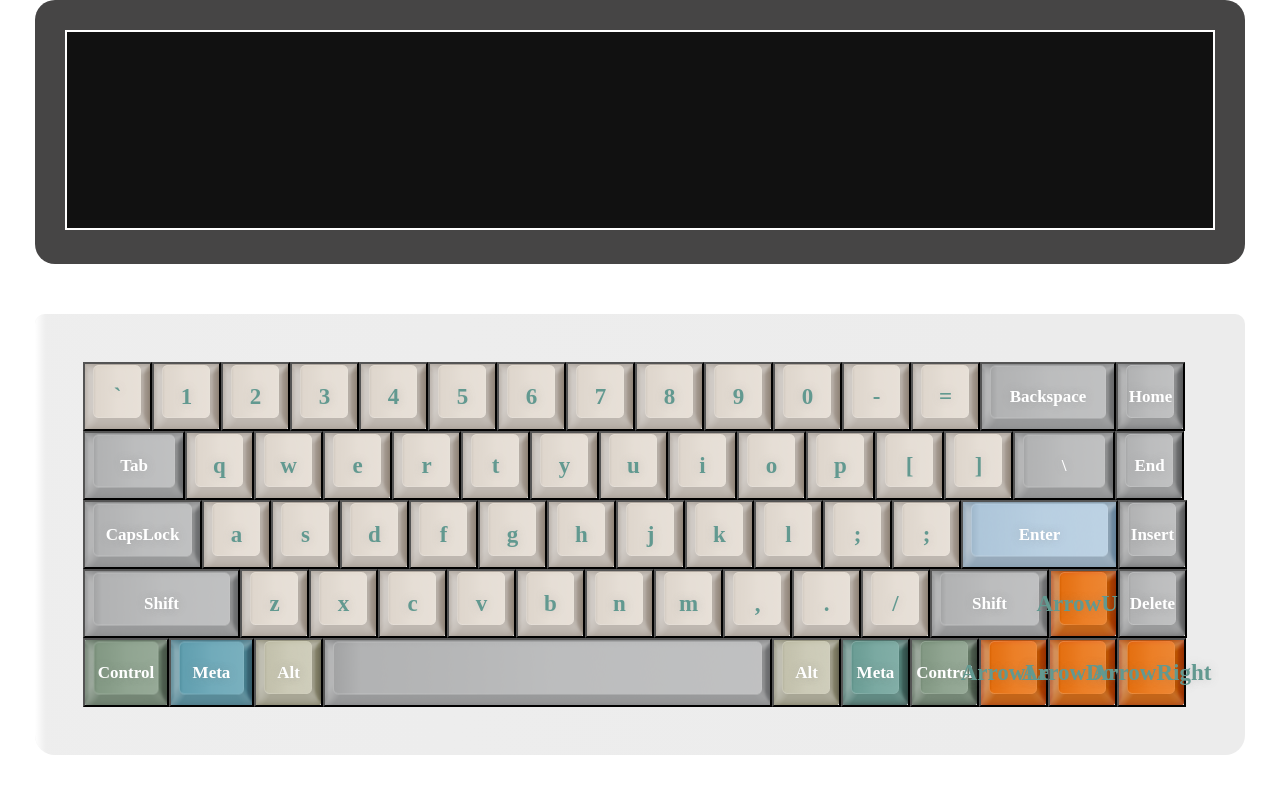
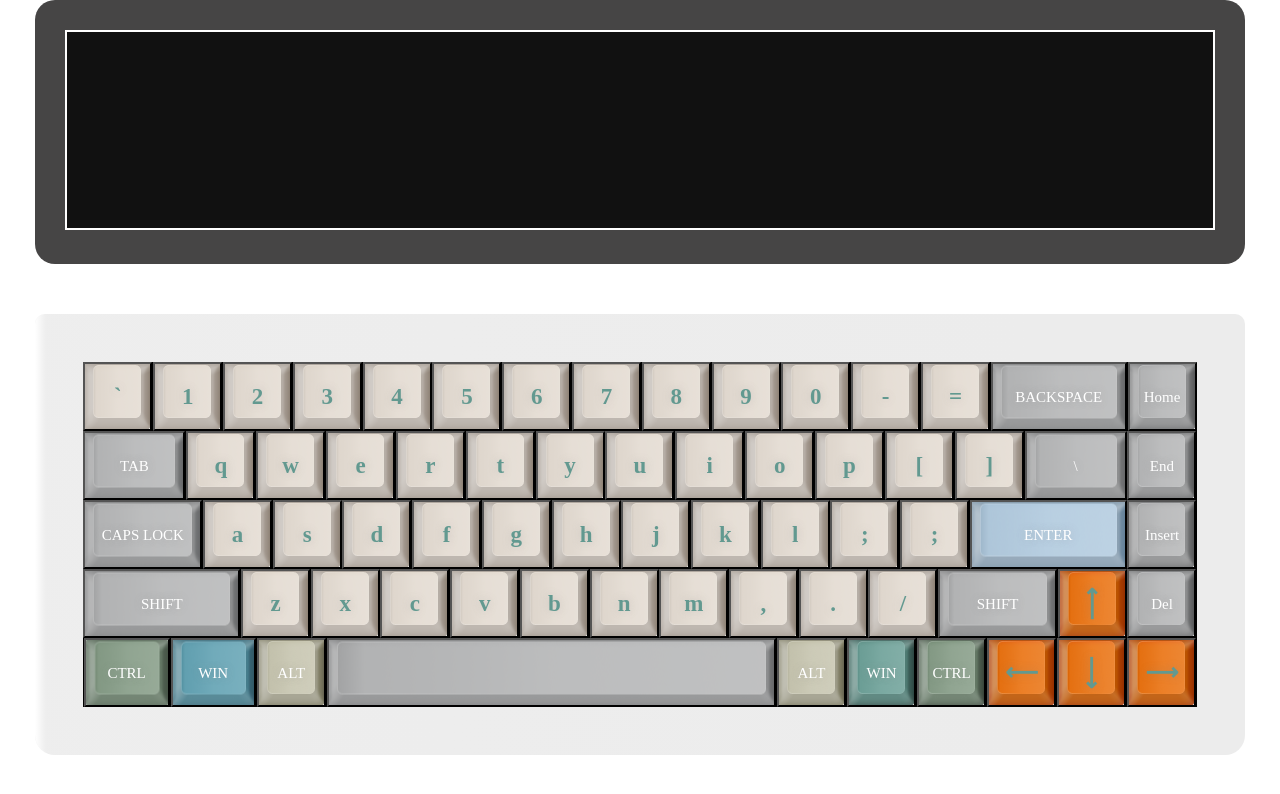
Before and after one commit to sined903/virtual-keyboard, a website built with webpack: page src/template.html in a window 1280 px wide. Built offline with nearby package versions, Linux system fonts and the light colour scheme.

Commit message:
feat: add text or icon for special btn, add animation

```diff
--- a/src/js/index.js
+++ b/src/js/index.js
@@ -4,10 +4,9 @@ import keys from './modules/keys';
 
 import createContainers from './modules/create-container';
 import createKeyboard from './modules/create-keyboard';
+/* import { keyPress, clickKeyboard } from './modules/keyboard-event'; */
 
 createContainers();
 createKeyboard(keys);
-
-document.addEventListener('keydown', (event) => {
-  console.log(event);
-});
+/* keyPress();
+clickKeyboard(); */
--- a/src/js/modules/create-keyboard.js
+++ b/src/js/modules/create-keyboard.js
@@ -4,11 +4,21 @@ const createKeyboard = (keys) => {
   keys.en.forEach((element) => {
     const button = document.createElement('button');
     button.className = element.class;
+
     const symb = document.createElement('div');
+    const btnMask = document.createElement('div');
+    btnMask.className = 'keyboard__mask';
     symb.className = 'keyboard__symbol';
-    symb.textContent = element.key;
+    button.dataset.code = element.code;
+    if (element.changeText) {
+      symb.textContent = element.text;
+    } else {
+      symb.textContent = element.key;
+      button.dataset.entry = element.code;
+    }
 
     button.append(symb);
+    button.append(btnMask);
     keyboard.append(button);
   });
 };
--- a/src/js/modules/keys.js
+++ b/src/js/modules/keys.js
@@ -181,6 +181,8 @@ const keys = {
       shiftKey: false,
       repeat: false,
       class: 'keyboard__button keyboard__button_back',
+      changeText: true,
+      text: 'BACKSPACE',
     },
     {
       key: 'Home',
@@ -194,6 +196,8 @@ const keys = {
       shiftKey: false,
       repeat: false,
       class: 'keyboard__button keyboard__button_grey',
+      changeText: true,
+      text: 'Home',
     },
     {
       key: 'Tab',
@@ -207,6 +211,8 @@ const keys = {
       shiftKey: false,
       repeat: false,
       class: 'keyboard__button keyboard__button_tab',
+      changeText: true,
+      text: 'TAB',
     },
     {
       key: 'q',
@@ -389,6 +395,8 @@ const keys = {
       shiftKey: false,
       repeat: false,
       class: 'keyboard__button keyboard__button_grey',
+      changeText: true,
+      text: 'End',
     },
     {
       key: 'CapsLock',
@@ -402,6 +410,8 @@ const keys = {
       shiftKey: false,
       repeat: false,
       class: 'keyboard__button keyboard__button_caps',
+      changeText: true,
+      text: 'CAPS LOCK',
     },
     {
       key: 'a',
@@ -558,6 +568,8 @@ const keys = {
       shiftKey: false,
       repeat: false,
       class: 'keyboard__button keyboard__button_enter',
+      changeText: true,
+      text: 'ENTER',
     },
     {
       key: 'Insert',
@@ -571,6 +583,8 @@ const keys = {
       shiftKey: false,
       repeat: false,
       class: 'keyboard__button keyboard__button_grey',
+      changeText: true,
+      text: 'Insert',
     },
     {
       key: 'Shift',
@@ -584,6 +598,8 @@ const keys = {
       shiftKey: true,
       repeat: false,
       class: 'keyboard__button keyboard__button_lshift',
+      changeText: true,
+      text: 'SHIFT',
     },
     {
       key: 'z',
@@ -727,6 +743,8 @@ const keys = {
       shiftKey: true,
       repeat: false,
       class: 'keyboard__button keyboard__button_caps',
+      changeText: true,
+      text: 'SHIFT',
     },
     {
       key: 'ArrowUp',
@@ -740,6 +758,8 @@ const keys = {
       shiftKey: false,
       repeat: false,
       class: 'keyboard__button keyboard__button_arrup',
+      changeText: true,
+      text: '⟶',
     },
     {
       key: 'Delete',
@@ -753,6 +773,8 @@ const keys = {
       shiftKey: false,
       repeat: false,
       class: 'keyboard__button keyboard__button_grey',
+      changeText: true,
+      text: 'Del',
     },
     {
       key: 'Control',
@@ -766,6 +788,8 @@ const keys = {
       shiftKey: false,
       repeat: false,
       class: 'keyboard__button keyboard__button_lctrl',
+      changeText: true,
+      text: 'CTRL',
     },
     {
       key: 'Meta',
@@ -779,6 +803,8 @@ const keys = {
       shiftKey: false,
       repeat: false,
       class: 'keyboard__button keyboard__button_win',
+      changeText: true,
+      text: 'WIN',
     },
     {
       key: 'Alt',
@@ -792,6 +818,8 @@ const keys = {
       shiftKey: false,
       repeat: false,
       class: 'keyboard__button keyboard__button_ralt',
+      changeText: true,
+      text: 'ALT',
     },
     {
       key: ' ',
@@ -818,6 +846,8 @@ const keys = {
       shiftKey: false,
       repeat: false,
       class: 'keyboard__button keyboard__button_ralt',
+      changeText: true,
+      text: 'ALT',
     },
     {
       key: 'Meta',
@@ -831,6 +861,8 @@ const keys = {
       shiftKey: false,
       repeat: false,
       class: 'keyboard__button keyboard__button_rwin',
+      changeText: true,
+      text: 'WIN',
     },
     {
       key: 'Control',
@@ -844,6 +876,8 @@ const keys = {
       shiftKey: false,
       repeat: false,
       class: 'keyboard__button keyboard__button_rctrl',
+      changeText: true,
+      text: 'CTRL',
     },
     {
       key: 'ArrowLeft',
@@ -857,6 +891,8 @@ const keys = {
       shiftKey: false,
       repeat: false,
       class: 'keyboard__button keyboard__button_left',
+      changeText: true,
+      text: '⟵',
     },
     {
       key: 'ArrowDown',
@@ -870,6 +906,8 @@ const keys = {
       shiftKey: false,
       repeat: false,
       class: 'keyboard__button keyboard__button_down',
+      changeText: true,
+      text: '⟶',
     },
     {
       key: 'ArrowRight',
@@ -883,6 +921,8 @@ const keys = {
       shiftKey: false,
       repeat: false,
       class: 'keyboard__button keyboard__button_right',
+      changeText: true,
+      text: '⟶',
     },
   ],
 };
--- a/src/styles/block/display.scss
+++ b/src/styles/block/display.scss
@@ -18,6 +18,7 @@
   font-weight: 400;
   padding: 20px;
   border: 2px solid #fff;
+  line-height: 18px;
 
   &:focus {
     outline: none;
--- a/src/styles/block/keyboard.scss
+++ b/src/styles/block/keyboard.scss
@@ -33,9 +33,12 @@
 .keyboard__container {
   display: flex;
   flex-wrap: wrap;
+  justify-content: space-around;
+  background: #000000;
 }
 
 .keyboard__button {
+  position: relative;
   cursor: pointer;
   width: 69px;
   height: 69px;
@@ -47,6 +50,26 @@
   justify-content: center;
 
   transition: all 0.3s linear;
+}
+
+.keyboard__mask {
+  position: absolute;
+  z-index: 1;
+  top: 0;
+  left: 0;
+  width: 100%;
+  height: 100%;
+}
+
+.keyboard__button_animation {
+  animation-name: press;
+  animation-duration: 0.3s;
+  animation-fill-mode: forwards;
+}
+
+.keyboard__button_animation-click {
+  animation-name: press;
+  animation-duration: 0.3s;
 }
 
 .keyboard__button_grey {
@@ -143,8 +166,8 @@
 .keyboard__button_enter .keyboard__symbol {
   font-family: 'Helvetica Rounded LT Std';
   font-style: normal;
-  font-weight: 700;
-  font-size: 17px;
+  font-weight: 400;
+  font-size: 15px;
   line-height: 18px;
   display: flex;
   align-items: center;
@@ -153,3 +176,20 @@
 
   text-shadow: 0px 0px 10px rgba(119, 119, 119, 0.25);
 }
+
+.keyboard__button_down  .keyboard__symbol {
+  transform: rotate(90deg);
+}
+
+.keyboard__button_arrup  .keyboard__symbol {
+  transform: rotate(270deg);
+}
+
+@keyframes press {
+  0% {
+    transform: scale(1);
+  }
+  100% {
+    transform: scale(0.93);
+  }
+}
```
